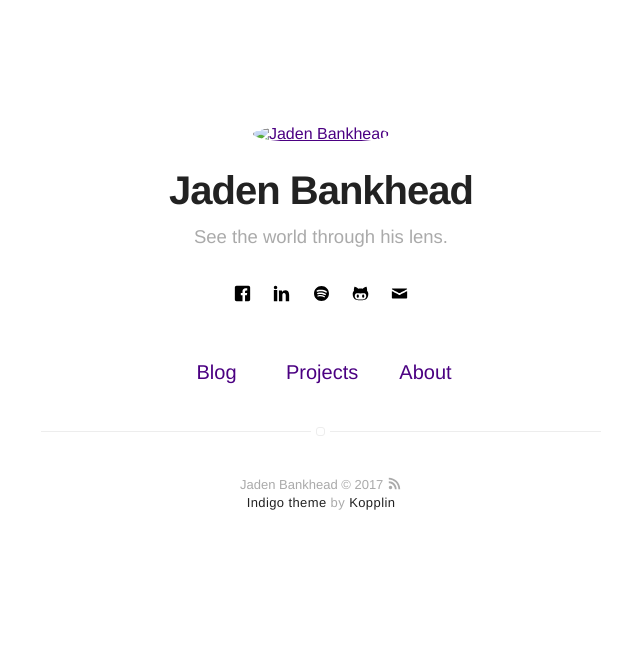
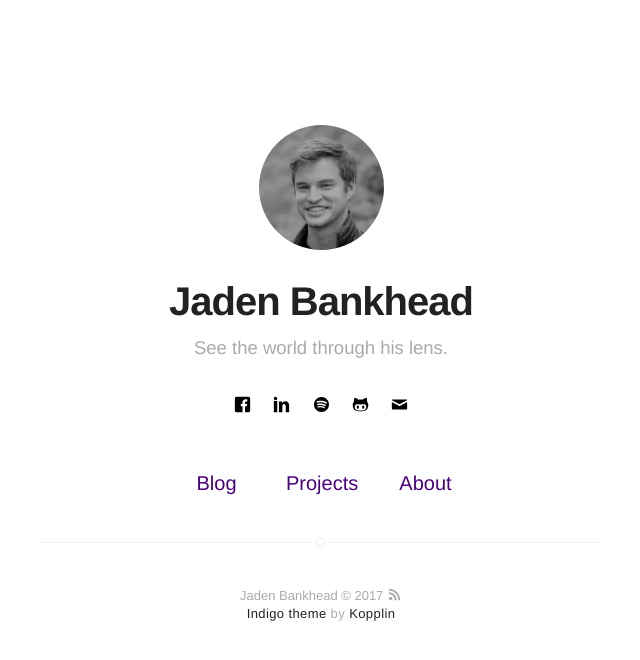
Before and after one commit to JadenBankhead/JadenBankhead.github.io, a Jekyll site: the page built from index.html, in a window 1280 px wide. Shown: the top 660 px of the page, without its empty margins (319-959 px from the left). Built offline with Jekyll 4.4.1, drawn with Linux system fonts in a browser that asks for light colours.

Commit message:
Update _config.yml

```diff
--- a/_config.yml
+++ b/_config.yml
@@ -8,7 +8,7 @@ description: A website summarizing the interests, projects, and adventures its n
 # if it's an external image, update below for true
 # better with square images
 external-image: false
-picture: assets/27022480294_8385e8af38_o.jpg
+picture: assets/images/27022480294_8385e8af38_o.jpg
 
 url: https://jadenbankhead.github.io
 # your url: http://USERNAME.github.io
```
